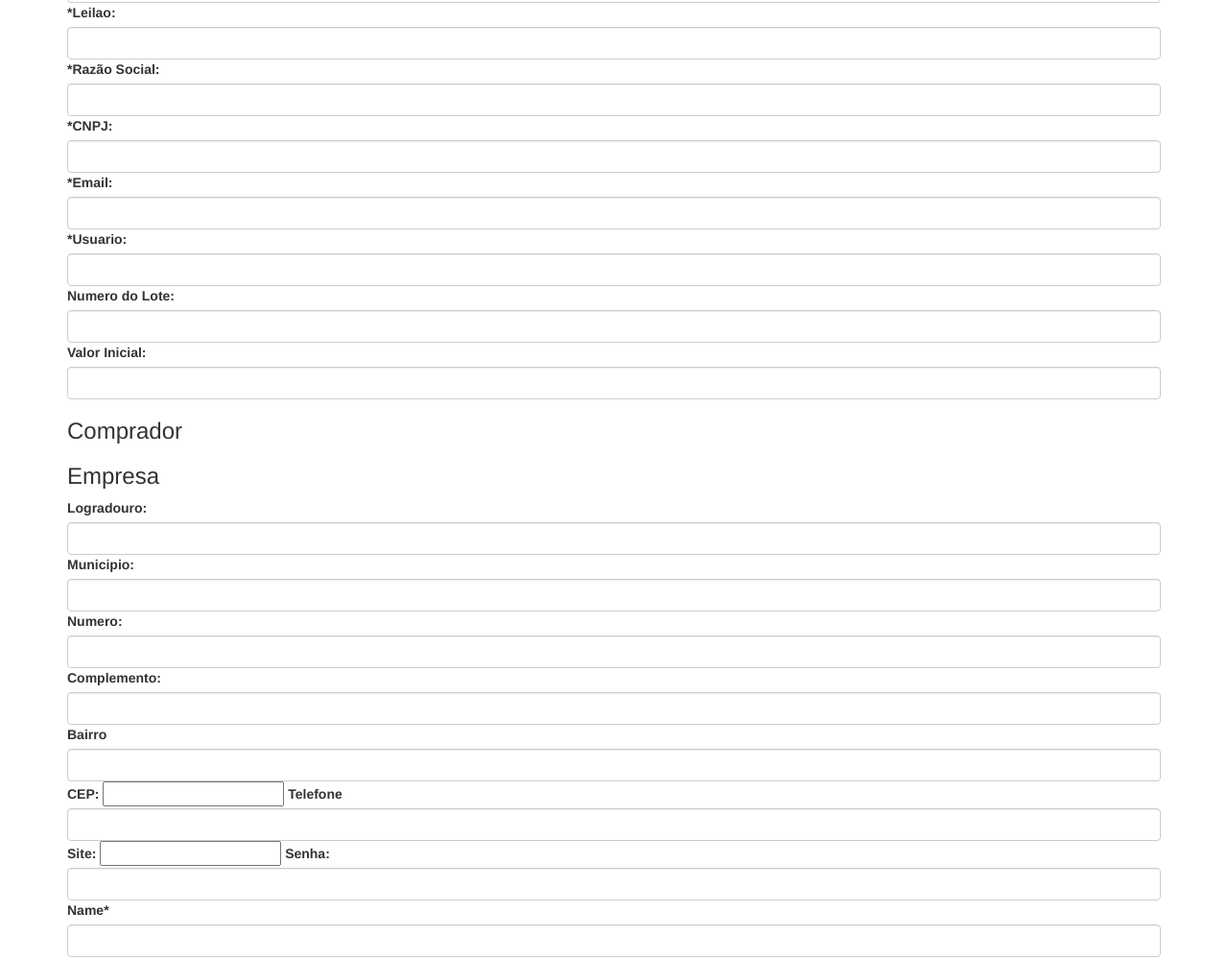
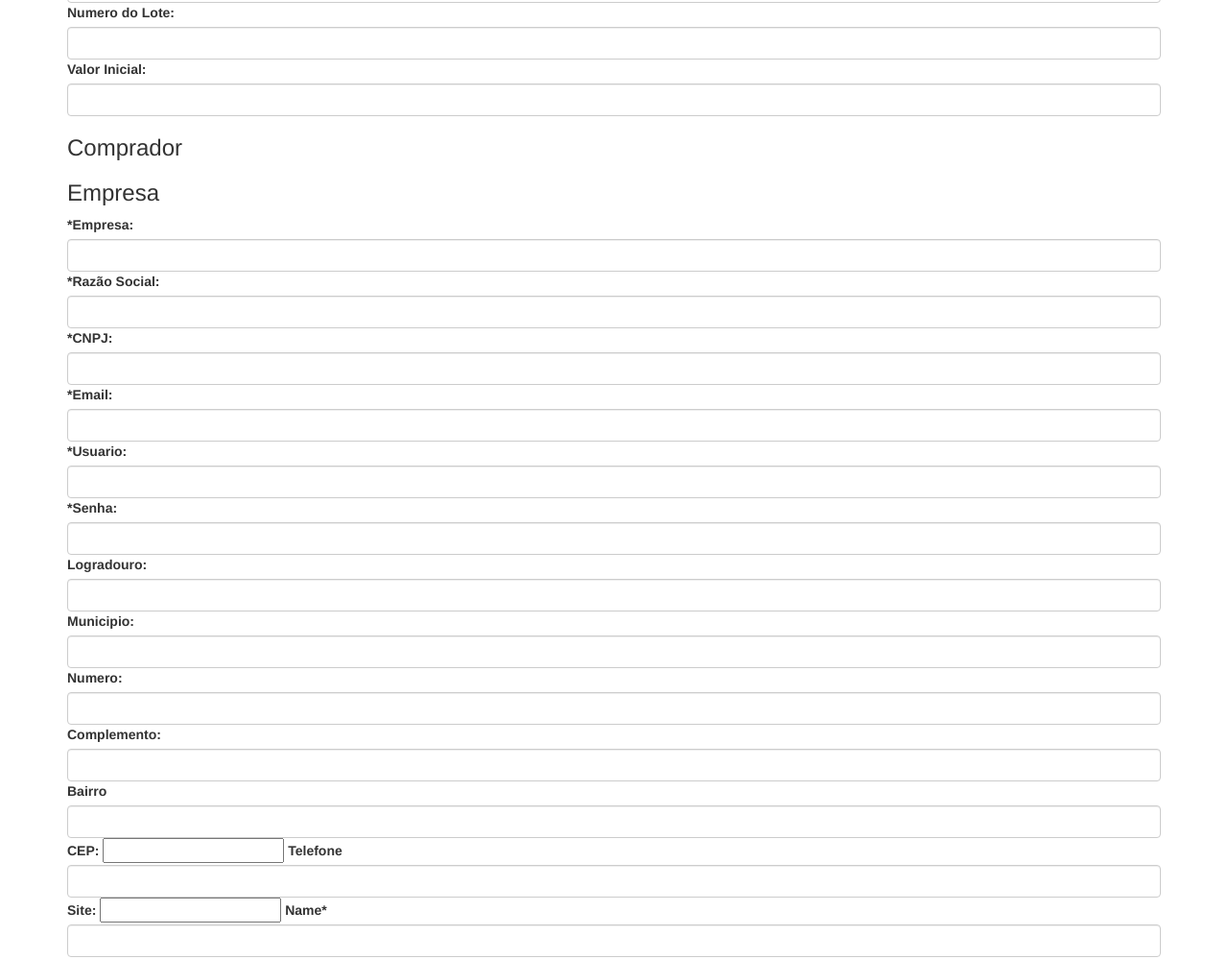
Before and after one commit to enieber/form, a plain HTML site: page index.html in a window 1280 px wide. Shown: the part 652-1651 px from the top of the page at 96% size. Drawn offline with nearby package versions, Linux system fonts and the light colour scheme; a script that the page names is missing.

Commit message:
fix position elements

```diff
--- a/index.html
+++ b/index.html
@@ -49,11 +49,22 @@
         	<label>*Quantidade</label>
           <input type="number" class="form-control" name="quantidade" value="" required>
 
-        	<label>*Empresa:</label>
-          <input type="text" class="form-control" name="empresa" value="" required>
 
         	<label>*Leilao:</label>
           <input type="number" class="form-control" name="leilao" value="" required>
+
+        	<label>Numero do Lote:</label>
+          <input type="number" class="form-control" name="numeroLote" value="">
+
+        	<label>Valor Inicial:</label>
+          <input type="number" class="form-control" name="valorInicial" value="">
+
+        	<h3>Comprador</h3>
+
+        	<h3>Empresa</h3>
+
+        	<label>*Empresa:</label>
+          <input type="text" class="form-control" name="empresa" value="" required>
 
         	<label>*Razão Social:</label>
           <input type="text" class="form-control" name="razaoSocial" value="" required>
@@ -67,15 +78,9 @@
         	<label>*Usuario:</label>
           <input type="text" class="form-control" name="usuario" value="" required>
 
-        	<label>Numero do Lote:</label>
-          <input type="number" class="form-control" name="numeroLote" value="">
+        	<label>*Senha:</label>
+          <input type="password" class="form-control" name="senha" value="" required>
 
-        	<label>Valor Inicial:</label>
-          <input type="number" class="form-control" name="valorInicial" value="">
-
-        	<h3>Comprador</h3>
-
-        	<h3>Empresa</h3>
         	<label>Logradouro:</label>
           <input type="text" class="form-control" name="logradouro" value="">
 
@@ -100,8 +105,6 @@
         	<label>Site:</label>
           <input type="url" name="site" value="">
 
-        	<label>Senha:</label>
-          <input type="password" class="form-control" name="senha" value="">
 
         <!-- NAME -->
             <label>Name*</label>
```
